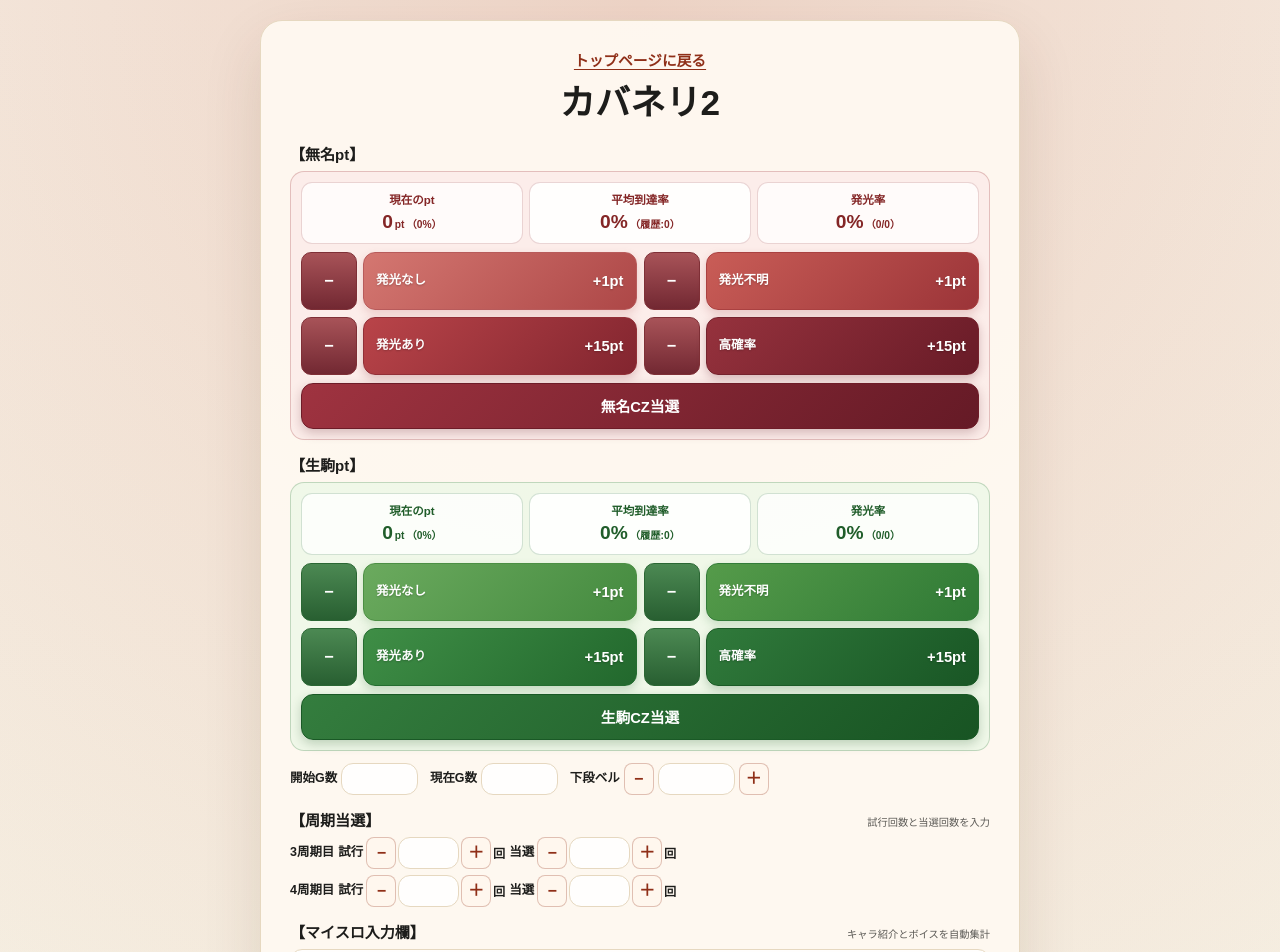
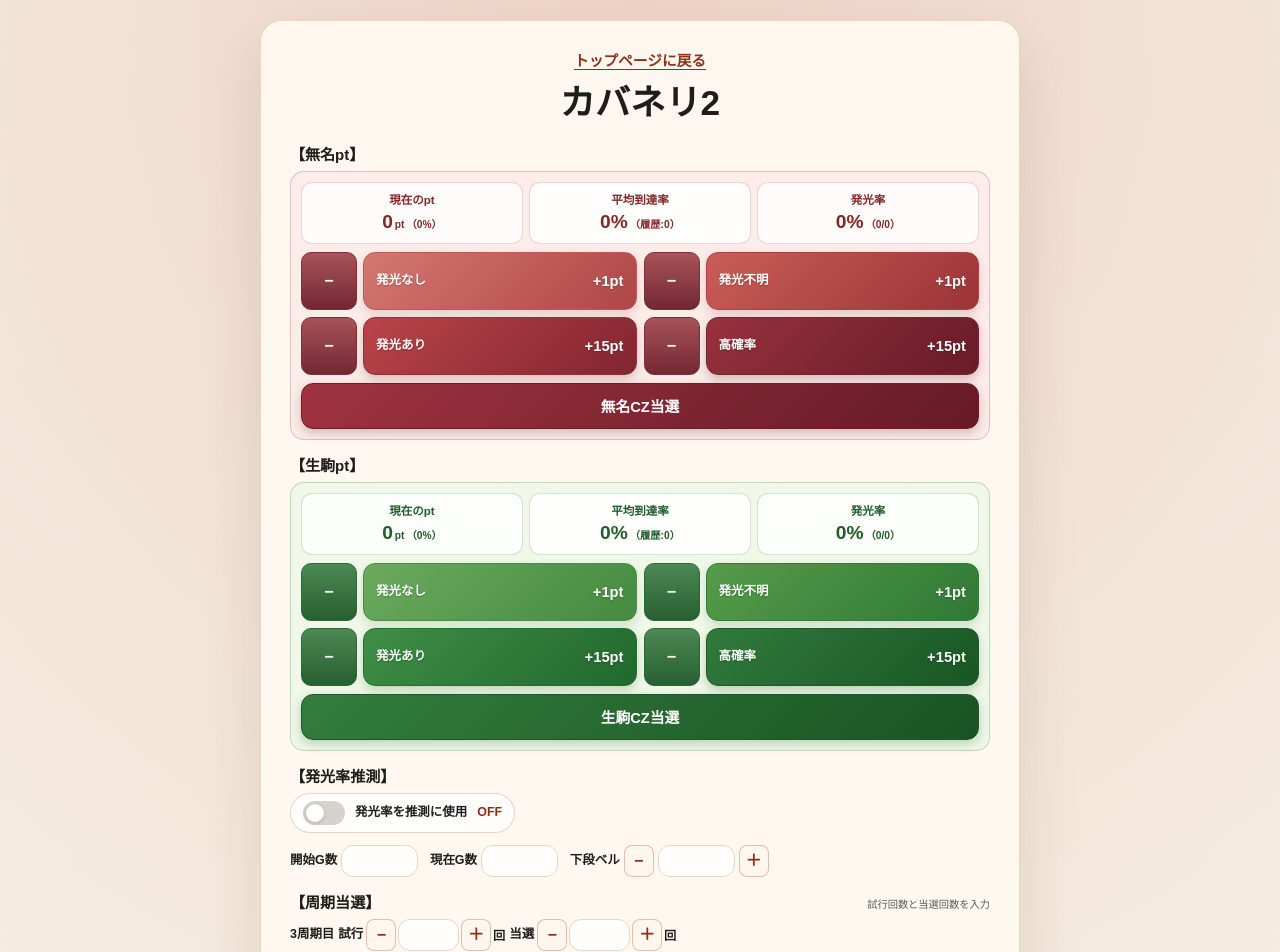
Before and after one commit to umedademu/suisoku, a Next.js app: page /kabaneri2 in a window 1280 px wide. Shown: the top 952 px of the page. Built offline with nearby package versions, Linux system fonts and the light colour scheme.

Commit message:
カバネリ2の発光率推測スイッチを追加

```diff
--- a/app/globals.css
+++ b/app/globals.css
@@ -641,6 +641,77 @@ a {
   padding: 10px;
 }
 
+.light-rate-estimation-toggle {
+  display: flex;
+  align-items: center;
+  gap: 10px;
+  width: fit-content;
+  max-width: 100%;
+  border: 1px solid rgba(143, 47, 24, 0.2);
+  border-radius: 999px;
+  background: rgba(255, 255, 255, 0.78);
+  cursor: pointer;
+  padding: 7px 12px;
+}
+
+.light-rate-estimation-input {
+  position: absolute;
+  width: 1px;
+  height: 1px;
+  opacity: 0;
+  pointer-events: none;
+}
+
+.light-rate-estimation-track {
+  position: relative;
+  width: 42px;
+  min-width: 42px;
+  height: 24px;
+  border-radius: 999px;
+  background: #d8d2cd;
+  transition: background-color 0.18s ease;
+}
+
+.light-rate-estimation-track::after {
+  content: "";
+  position: absolute;
+  top: 3px;
+  left: 3px;
+  width: 18px;
+  height: 18px;
+  border-radius: 50%;
+  background: #ffffff;
+  box-shadow: 0 1px 4px rgba(63, 36, 23, 0.22);
+  transition: transform 0.18s ease;
+}
+
+.light-rate-estimation-input:checked + .light-rate-estimation-track {
+  background: #a83f34;
+}
+
+.light-rate-estimation-input:checked + .light-rate-estimation-track::after {
+  transform: translateX(18px);
+}
+
+.light-rate-estimation-input:focus-visible + .light-rate-estimation-track {
+  outline: 3px solid rgba(197, 75, 44, 0.24);
+  outline-offset: 2px;
+}
+
+.light-rate-estimation-label,
+.light-rate-estimation-state {
+  font-size: 0.78rem;
+  line-height: 1.1;
+}
+
+.light-rate-estimation-label {
+  font-weight: 700;
+}
+
+.light-rate-estimation-state {
+  color: #8f2f18;
+}
+
 .character-point-panel-green {
   border: 1px solid rgba(42, 112, 51, 0.24);
   background: rgba(235, 247, 230, 0.76);
--- a/app/kabaneri2/page.tsx
+++ b/app/kabaneri2/page.tsx
@@ -276,6 +276,11 @@ type MySlotInputGroup = {
   myslot: true;
 };
 
+type LightRateEstimationGroup = {
+  title: string;
+  lightRateEstimation: true;
+};
+
 type CharacterPointHistoryEntry = {
   character: KabaneriCharacter;
   points: number;
@@ -289,7 +294,8 @@ type InputGroup =
   | CycleInputGroup
   | CharacterPointGroup
   | CharacterHistoryGroup
-  | MySlotInputGroup;
+  | MySlotInputGroup
+  | LightRateEstimationGroup;
 
 type DetailColumn = {
   label: string;
@@ -400,6 +406,10 @@ const inputGroups: InputGroup[] = [
     ]
   },
   {
+    title: "発光率推測",
+    lightRateEstimation: true
+  },
+  {
     title: "小役",
     hideTitle: true,
     rowClass: "kabaneri-games-row",
@@ -493,6 +503,7 @@ const initialValues: Record<string, string> = {
   ikomaUnknownLightCount: "0",
   ikomaWithLightCount: "0",
   ikomaHighProbabilityCount: "0",
+  useCharacterLightRate: "0",
   characterPointHistory: "[]",
   myslotText: "",
   medalRent: "46",
@@ -1270,6 +1281,11 @@ function mergeKabaneriInputValues(
 
   return {
     ...defaultMergedValues,
+    useCharacterLightRate: slotValues.some(
+      (values) => values.useCharacterLightRate === "1"
+    )
+      ? "1"
+      : "0",
     characterPointHistory: JSON.stringify(mergedHistory),
     myslotText: mergedMyslotText
   };
@@ -1359,6 +1375,7 @@ export default function Kabaneri2Page() {
   const characterPointHistory = parseCharacterPointHistory(
     inputValues.characterPointHistory ?? "[]"
   );
+  const useCharacterLightRate = inputValues.useCharacterLightRate === "1";
 
   const resetResults = () => {
     setEstimateResult(null);
@@ -1704,6 +1721,9 @@ export default function Kabaneri2Page() {
         hasInput: lightRate.denominator > 0
       };
     });
+    const hasCharacterLightInput = characterLightObservations.some(
+      (observation) => observation.hasInput
+    );
     const allCounts = [
       beforeGames,
       currentGames,
@@ -1763,11 +1783,13 @@ export default function Kabaneri2Page() {
       !hasVoiceGenderInput &&
       !hasCharacterConfirmationInput &&
       !hasCharacterGenderInput &&
-      !characterLightObservations.some((observation) => observation.hasInput) &&
+      !(useCharacterLightRate && hasCharacterLightInput) &&
       !characterPointObservations.some((observation) => observation.hasInput)
     ) {
       setErrorMessage(
-        "推測に使うpt・発光カウント、CZ当選履歴、マイスロ、周期当選、またはG数と下段ベルを入力してください。"
+        hasCharacterLightInput && !useCharacterLightRate
+          ? "発光率を推測に使う場合は、「発光率を推測に使用」をONにしてください。"
+          : "推測に使うpt・発光カウント、CZ当選履歴、マイスロ、周期当選、またはG数と下段ベルを入力してください。"
       );
       return;
     }
@@ -1841,7 +1863,8 @@ export default function Kabaneri2Page() {
               : 0),
           0
         ) +
-        characterLightObservations.reduce(
+        (useCharacterLightRate
+          ? characterLightObservations.reduce(
               (logValue, observation) =>
                 logValue +
                 (observation.hasInput
@@ -1853,6 +1876,7 @@ export default function Kabaneri2Page() {
                   : 0),
               0
             )
+          : 0)
     }));
     const maxLogValue = Math.max(...logRows.map((row) => row.logValue));
     const scaledRows = logRows.map((row) => ({
@@ -1995,7 +2019,7 @@ export default function Kabaneri2Page() {
       (observation) => ({
         label: `${observation.character} 発光率`,
         summaryText: observation.hasInput
-          ? `${observation.numerator}/${observation.denominator} (${observation.percentageText})`
+          ? `${observation.numerator}/${observation.denominator} (${observation.percentageText}) / 推測${useCharacterLightRate ? "ON" : "OFF"}`
           : "未集計",
         values: observation.hasInput
           ? calculateSettingProbabilities(
@@ -2157,6 +2181,29 @@ export default function Kabaneri2Page() {
                   value={inputValues.myslotText ?? ""}
                   onChange={(value) => handleInputChange("myslotText", value)}
                 />
+              ) : "lightRateEstimation" in group ? (
+                <label className="light-rate-estimation-toggle">
+                  <input
+                    aria-label="発光率を推測に使用"
+                    checked={useCharacterLightRate}
+                    className="light-rate-estimation-input"
+                    role="switch"
+                    type="checkbox"
+                    onChange={(event) =>
+                      handleInputChange(
+                        "useCharacterLightRate",
+                        event.currentTarget.checked ? "1" : "0"
+                      )
+                    }
+                  />
+                  <span aria-hidden="true" className="light-rate-estimation-track" />
+                  <span className="light-rate-estimation-label">
+                    発光率を推測に使用
+                  </span>
+                  <strong className="light-rate-estimation-state">
+                    {useCharacterLightRate ? "ON" : "OFF"}
+                  </strong>
+                </label>
               ) : "history" in group ? (
                 <CharacterCzHistory
                   history={characterPointHistory}
--- a/lib/app-info.ts
+++ b/lib/app-info.ts
@@ -1,3 +1,3 @@
-export const APP_VERSION = "1.18";
+export const APP_VERSION = "1.19";
 
 export const APP_TITLE = `推測ツールv${APP_VERSION}`;
```
Also changed, not shown: 1 other file (tests, documents, lock files or other folders). Lines whose indentation alone changed are shown as unchanged.
